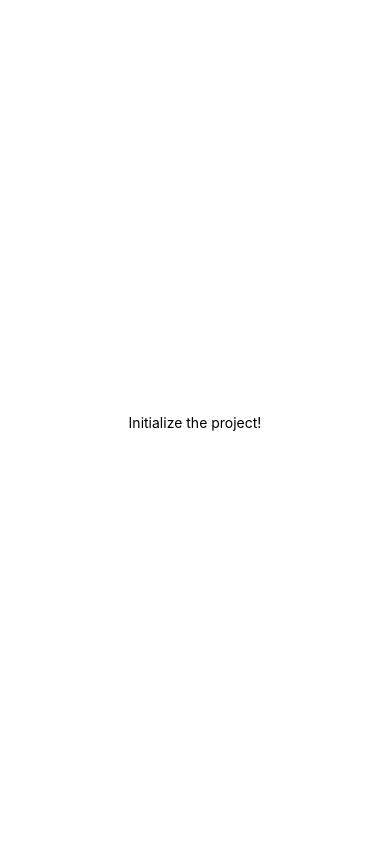
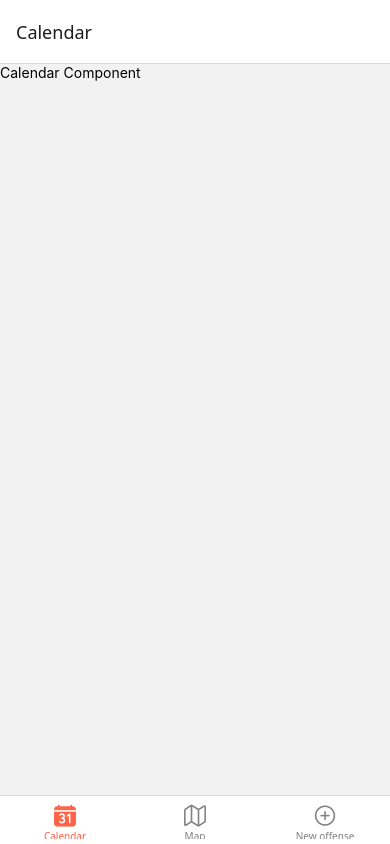
Before and after one commit to Maksym-Soiko/react-native-final-project, a React Native app: screen / in a window 390 px wide. Built offline with nearby package versions, Linux system fonts and the light colour scheme.

Commit message:
Add navigation with tabs calendar, map, new offense

```diff
--- a/App.js
+++ b/App.js
@@ -1,12 +1,39 @@
-import { StatusBar } from "expo-status-bar";
 import { StyleSheet, Text, View } from "react-native";
+import { Ionicons } from "@expo/vector-icons";
+import { NavigationContainer } from "@react-navigation/native";
+import { createBottomTabNavigator } from "@react-navigation/bottom-tabs";
+import MapComponent from "./src/components/MapComponent";
+import NewOffenseComponent from "./src/components/NewOffenseComponent";
+import CalendarComponent from "./src/components/CalendarComponent";
+
+const Tab = createBottomTabNavigator();
 
 export default function App() {
   return (
-    <View style={styles.container}>
-      <Text>Initialize the project!</Text>
-      <StatusBar style="auto" />
-    </View>
+    <NavigationContainer>
+      <Tab.Navigator
+        screenOptions={({ route }) => ({
+          tabBarIcon: ({ focused, color, size }) => {
+            let iconName;
+            if (route.name === "Calendar") {
+              iconName = focused
+                ? "calendar-number"
+                : "calendar-number-outline";
+            } else if (route.name === "Map") {
+              iconName = focused ? "map" : "map-outline";
+            } else if (route.name === "New offense") {
+              iconName = focused ? "add-circle" : "add-circle-outline";
+            }
+            return <Ionicons name={iconName} size={size} color={color} />;
+          },
+          tabBarActiveTintColor: "tomato",
+          tabBarInactiveTintColor: "gray",
+        })}>
+        <Tab.Screen name="Calendar" component={CalendarComponent} />
+        <Tab.Screen name="Map" component={MapComponent} />
+        <Tab.Screen name="New offense" component={NewOffenseComponent} />
+      </Tab.Navigator>
+    </NavigationContainer>
   );
 }
 
--- a/package.json
+++ b/package.json
@@ -9,6 +9,9 @@
     "web": "expo start --web"
   },
   "dependencies": {
+    "@expo/vector-icons": "^15.0.0",
+    "@react-navigation/bottom-tabs": "^7.4.6",
+    "@react-navigation/native": "^7.1.17",
     "expo": "~53.0.22",
     "expo-status-bar": "~2.2.3",
     "react": "19.0.0",
--- /dev/null
+++ b/src/components/CalendarComponent.js
@@ -0,0 +1,11 @@
+import { View, Text } from "react-native";
+
+const CalendarComponent = () => {
+  return (
+    <View>
+      <Text>Calendar Component</Text>
+    </View>
+  );
+};
+
+export default CalendarComponent;
--- /dev/null
+++ b/src/components/MapComponent.js
@@ -0,0 +1,11 @@
+import { View, Text } from "react-native";
+
+const MapComponent = () => {
+  return (
+    <View>
+      <Text>Map Component</Text>
+    </View>
+  );
+};
+
+export default MapComponent;
--- /dev/null
+++ b/src/components/NewOffenseComponent.js
@@ -0,0 +1,11 @@
+import { View, Text } from "react-native";
+
+const NewOffenseComponent = () => {
+  return (
+    <View>
+      <Text>New Offense Component</Text>
+    </View>
+  );
+};
+
+export default NewOffenseComponent;
```
Also changed, not shown: 1 other file (tests, documents, lock files or other folders).
